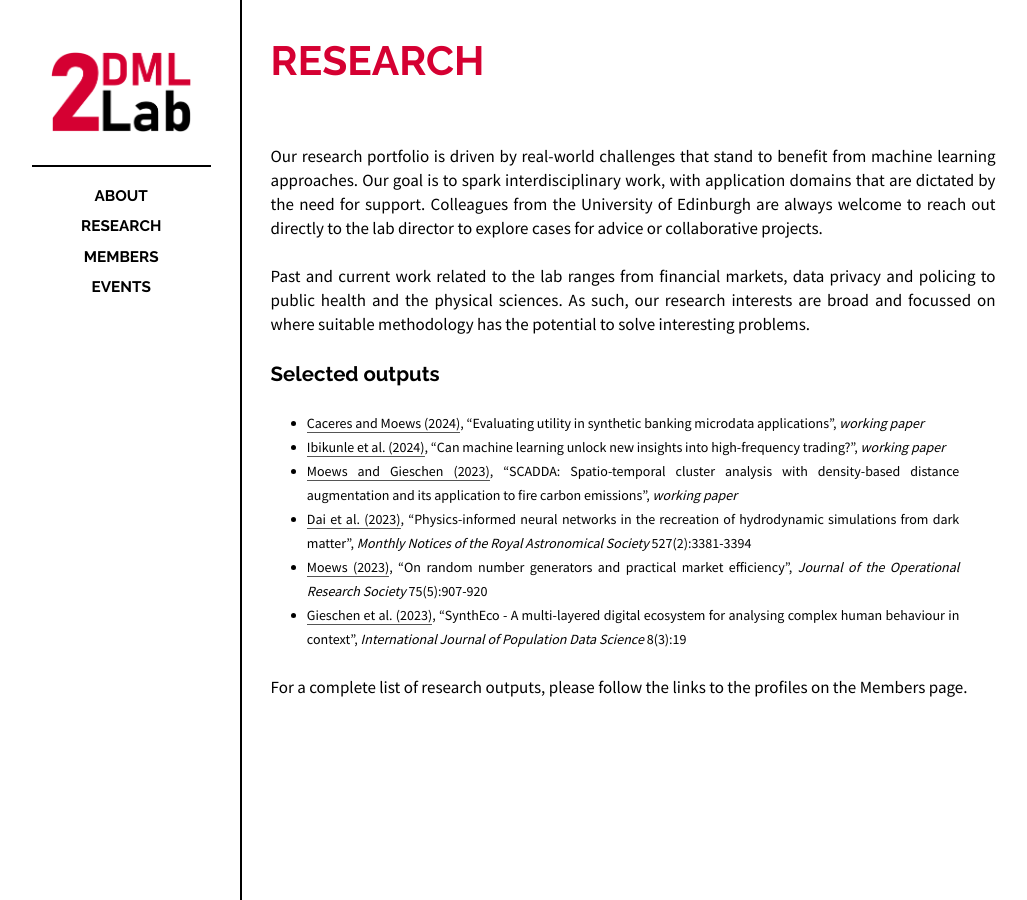
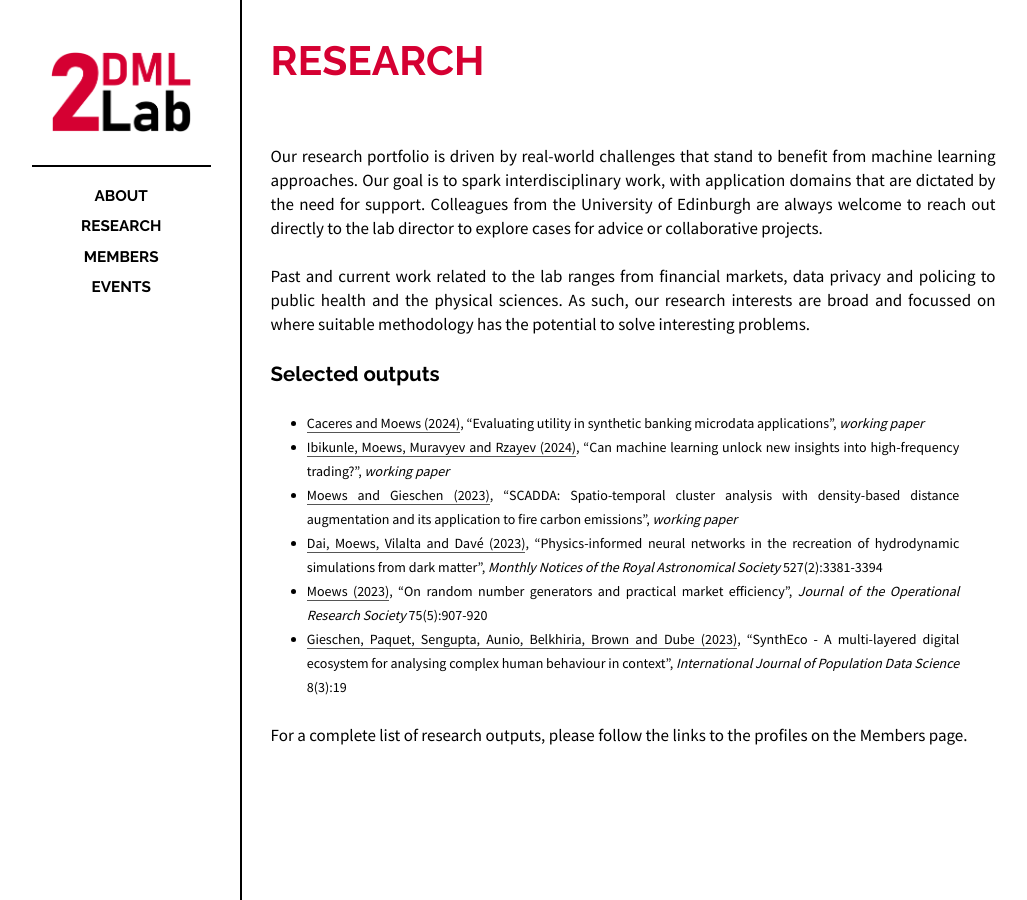
Before and after one commit to 2dml-lab/2dml-lab.github.io, a Jekyll site: the page built from _posts/2024-02-03-research.md, in a window 1280 px wide. Shown: the whole page, without its empty margins (118-1145 px from the left). Built offline with Jekyll 4.4.1, drawn with Linux system fonts in a browser that asks for light colours.

Commit message:
Update 2024-02-03-research.md

```diff
--- a/_posts/2024-02-03-research.md
+++ b/_posts/2024-02-03-research.md
@@ -22,11 +22,11 @@ Past and current work related to the lab ranges from financial markets, data pri
 ## Selected outputs
 
 - [Caceres and Moews (2024)](https://arxiv.org/abs/2311.04290), "Evaluating utility in synthetic banking microdata applications", _working paper_
-- [Ibikunle et al. (2024)](https://arxiv.org/abs/2405.08101), "Can machine learning unlock new insights into high-frequency trading?", _working paper_
+- [Ibikunle, Moews, Muravyev and Rzayev (2024)](https://arxiv.org/abs/2405.08101), "Can machine learning unlock new insights into high-frequency trading?", _working paper_
 - [Moews and Gieschen (2023)](https://arxiv.org/abs/2410.22519), "SCADDA: Spatio-temporal cluster analysis with density-based distance augmentation and its application to fire carbon emissions", _working paper_
-- [Dai et al. (2023)](https://doi.org/10.1093/mnras/stad3394), "Physics-informed neural networks in the recreation of hydrodynamic simulations from dark matter", _Monthly Notices of the Royal Astronomical Society_ 527(2):3381-3394
+- [Dai, Moews, Vilalta and Davé (2023)](https://doi.org/10.1093/mnras/stad3394), "Physics-informed neural networks in the recreation of hydrodynamic simulations from dark matter", _Monthly Notices of the Royal Astronomical Society_ 527(2):3381-3394
 - [Moews (2023)](https://doi.org/10.1080/01605682.2023.2219292), "On random number generators and practical market efficiency", _Journal of the Operational Research Society_ 75(5):907-920
-- [Gieschen et al. (2023)](https://doi.org/10.23889/ijpds.v8i3.2285), "SynthEco - A multi-layered digital ecosystem for analysing complex human behaviour in context", _International Journal of Population Data Science_ 8(3):19
+- [Gieschen, Paquet, Sengupta, Aunio, Belkhiria, Brown and Dube (2023)](https://doi.org/10.23889/ijpds.v8i3.2285), "SynthEco - A multi-layered digital ecosystem for analysing complex human behaviour in context", _International Journal of Population Data Science_ 8(3):19
 
 <br>
 For a complete list of research outputs, please follow the links to the profiles on the Members page.
```
